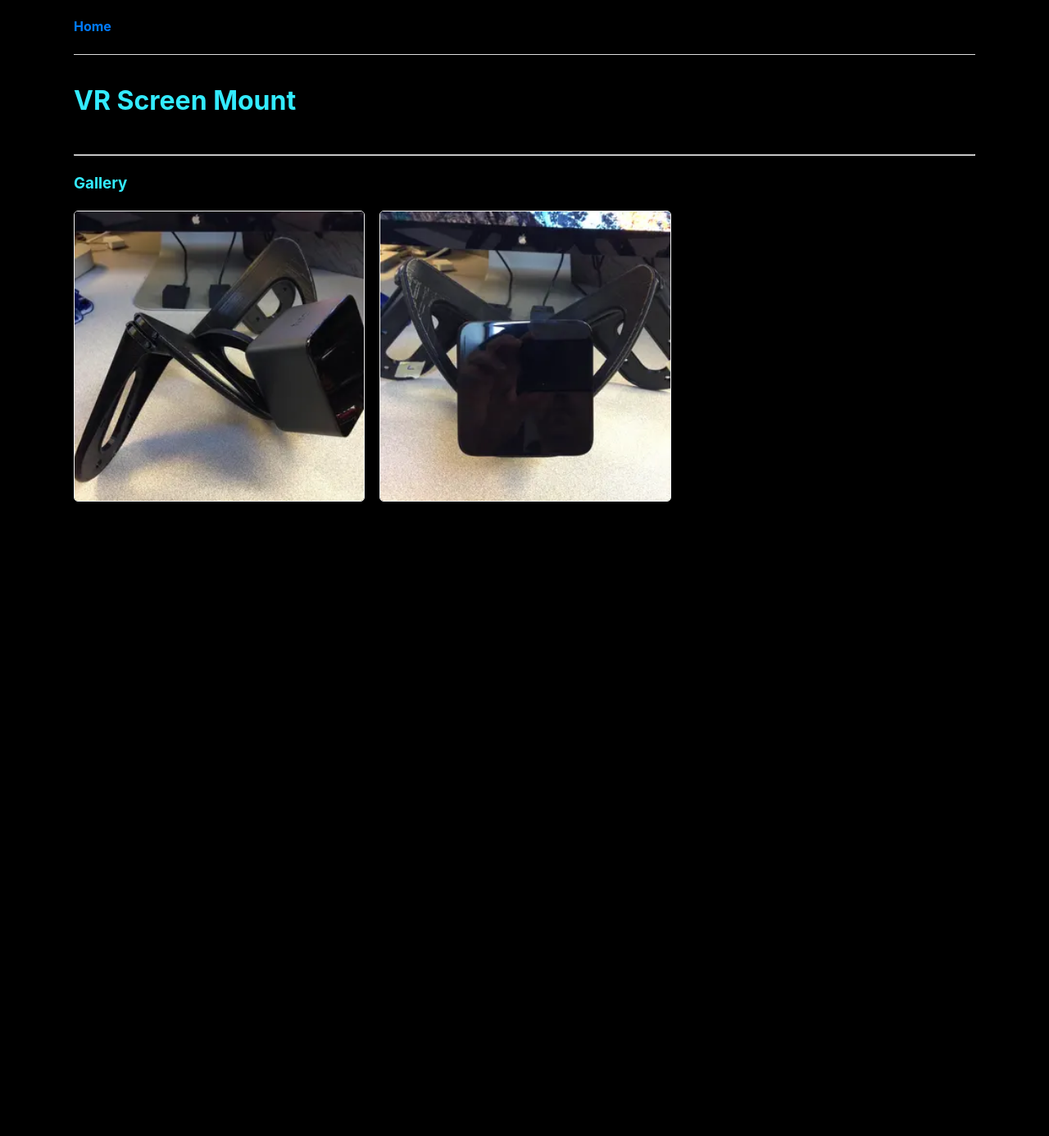
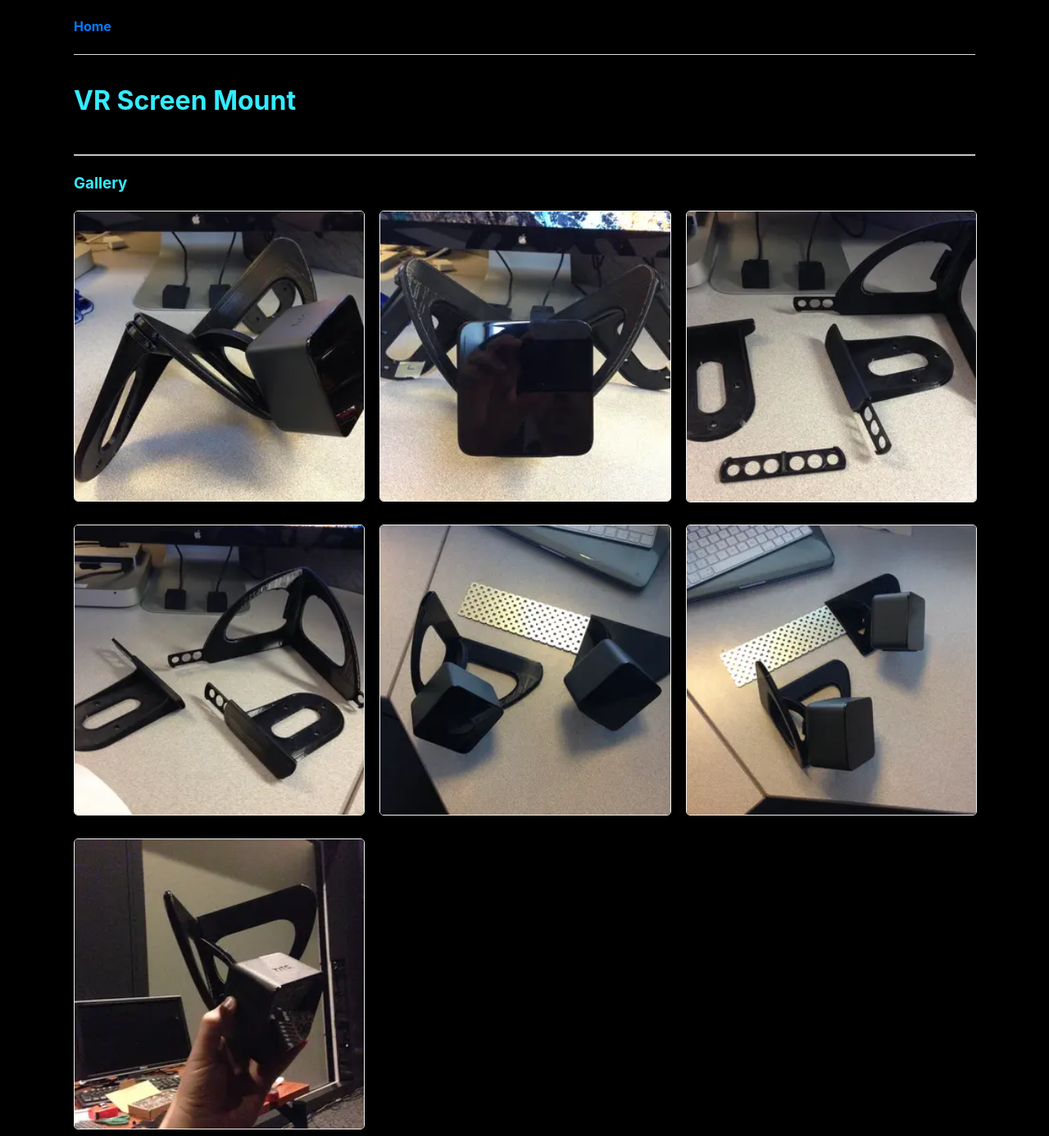
Before and after one commit to tenorvis/portfolio, a Jekyll site: the page built from _projects/screen-mount.md, in a window 1280 px wide. Shown: the whole page at 82% size. Built offline with Jekyll 4.4.1, drawn with Linux system fonts in a browser that asks for light colours; before the commit the page ends 900 px from its top, so only the background shows below that.

Commit message:
Added additional screen-mount images

```diff
--- a/_projects/screen-mount.md
+++ b/_projects/screen-mount.md
@@ -6,4 +6,9 @@ folder_name: "screen-mount"
 gallery_images:
   - screenmount1.webp
   - screenmount2.webp
+  - screenmount3.webp
+  - screenmount4.webp
+  - screenmount5.webp
+  - screenmount6.webp
+  - screenmount7.webp
 ---
```
